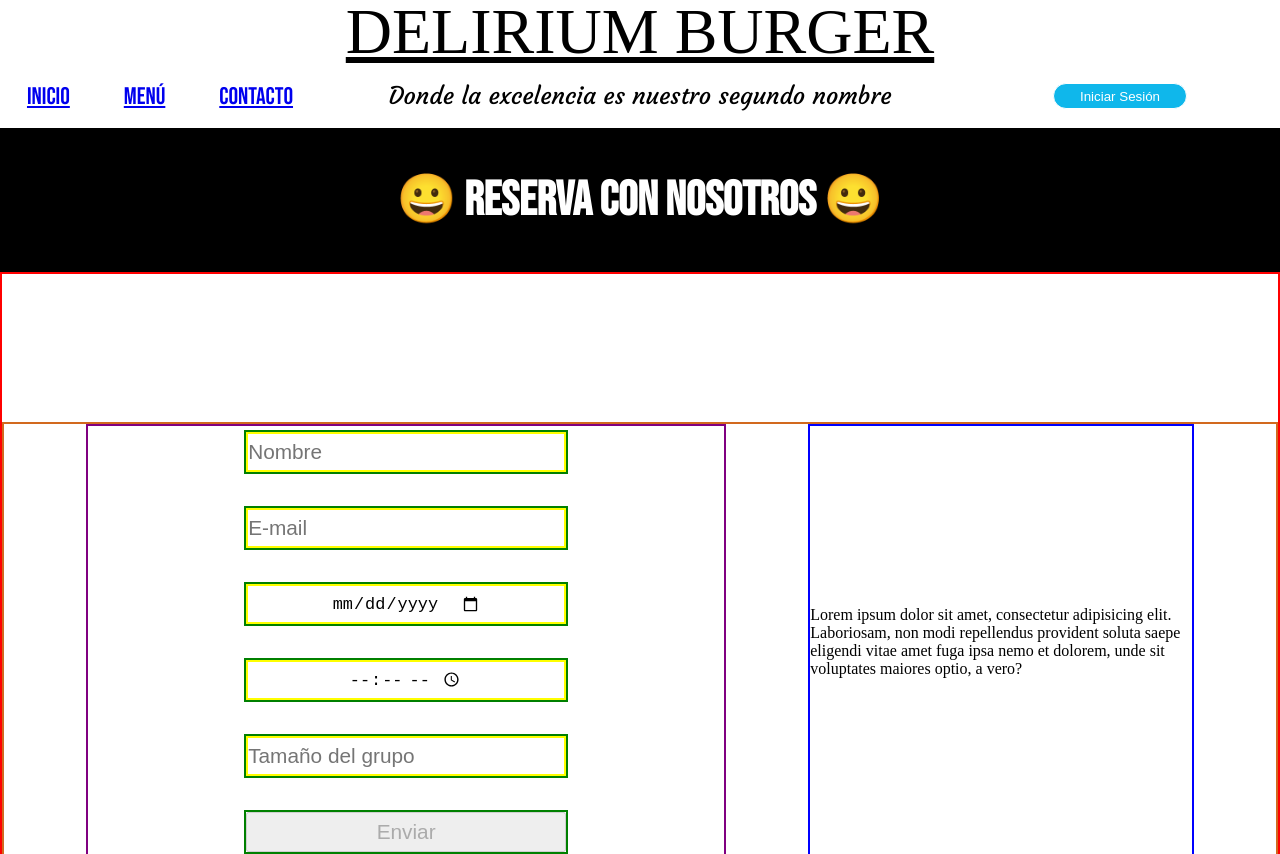
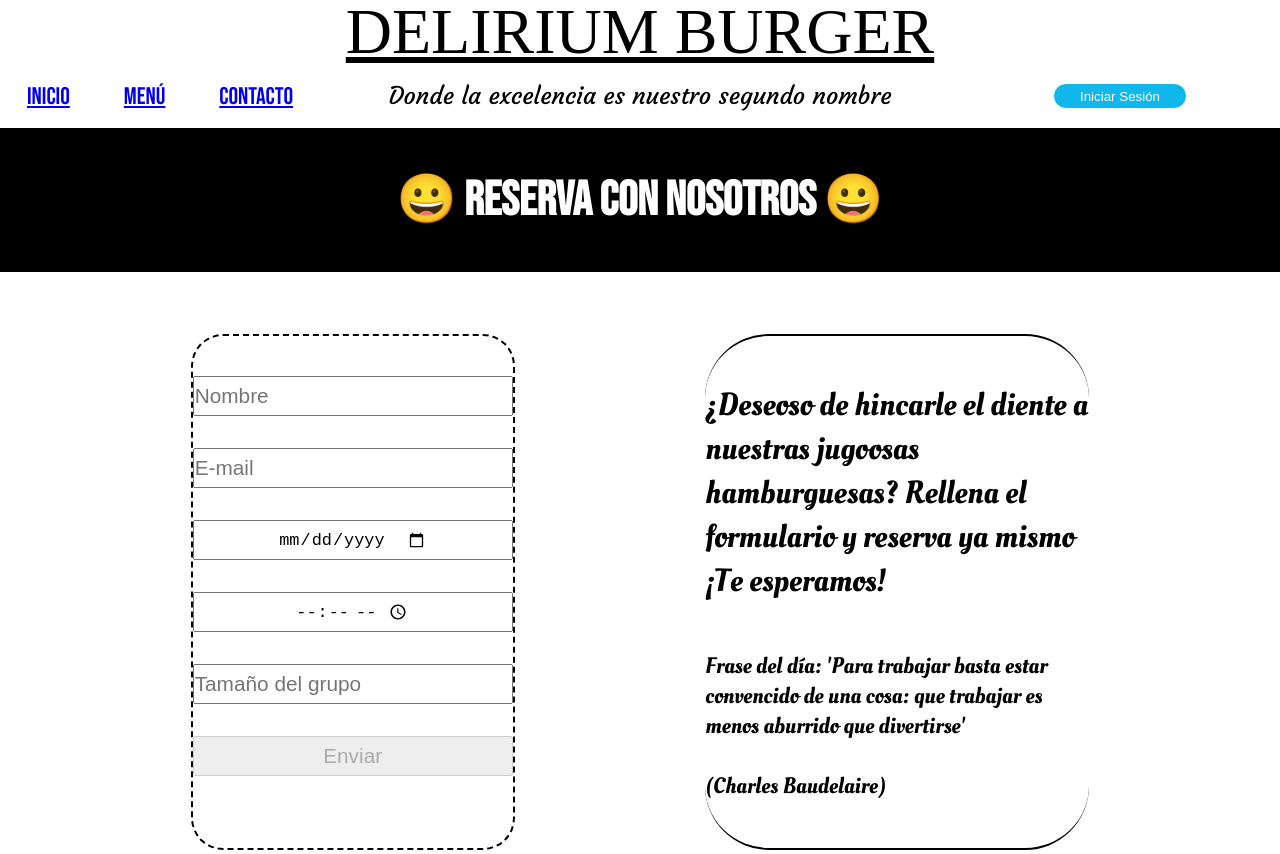
Before and after one commit to Molerog/Restaurante-react, a React (Create React App) app: page /Contact in a window 1280 px wide. Shown: the top 854 px of the page. Built offline with nearby package versions, Linux system fonts and the light colour scheme; a web font is replaced by a local one.

Commit message:
terminada maquetacion form

```diff
--- a/src/Components/Contacto/Contacto.css
+++ b/src/Components/Contacto/Contacto.css
@@ -4,45 +4,53 @@
     display:flex;
     justify-content: center;
     align-items: center;
-    min-height: 92vh;
-    border:2px solid red;
+    min-height: 80vh;
+    /* border:2px solid red;   */
 }
 
-.Message{
-    display: flex;
-    justify-content: center;
-}
+
 
 .FormTextContainer{
     display:flex;
     justify-content: space-evenly;
-    border: 2px solid chocolate;
+    flex:1;
 }
 
 .FormContainer{
     display:flex;
     flex-direction: column;
     justify-content: center;
-    border: 1px solid black;
     align-items: center;
     gap:2em;
-    border:2px solid purple;
-    height: 54vh;
-    flex-basis:50%;
+    border:2px solid black;
+    border-style:dashed;
+    height: 64vh;
+    flex-basis:25%;
+    border-radius: 2em;
 }
 
 .TextContainer{
     display:flex;
-    align-items: center;
-    border:2px solid blue;
-    height: 54vh;
-    flex-basis: 30%;
+    border:2px solid black;
+    justify-content: space-evenly;
+    flex-direction: column;
+    height: 64vh;
+    flex-basis:30%;
+    font-family: 'Oleo Script', cursive;
+    font-size:2em;
+    border-radius: 2em;
+    border-right:1px;
+    border-left:1px;
+}
+
+.SubText{
+    font-size: 0.7em;
 }
 
 .FormContainer div{
     display:flex;
     justify-content: center;
-    border: 2px solid green;
+    /* border: 2px solid green; */
     width:20em;
     height: 5vh;
 }
@@ -50,7 +58,6 @@
 .FormContainer div input{
     display:flex;
     justify-content: center;
-    border:2px solid yellow;
     flex:1;
     font-size: 1.3em;
 }
@@ -59,3 +66,10 @@
     flex:1;
     font-size:1.3em;
 }
+
+.Message{
+    display: flex;
+    justify-content: center;
+    align-items: center;
+    font-size: 2em;
+}
--- a/src/Components/Contacto/Contacto.jsx
+++ b/src/Components/Contacto/Contacto.jsx
@@ -111,19 +111,23 @@ const Contacto = () => {
                 Enviar
               </button>
             </div>
+            <article className="Message">{message}</article>
           </form>
           <div className="TextContainer">
-            <p>
-              {" "}
-              Lorem ipsum dolor sit amet, consectetur adipisicing elit.
-              Laboriosam, non modi repellendus provident soluta saepe eligendi
-              vitae amet fuga ipsa nemo et dolorem, unde sit voluptates maiores
-              optio, a vero?
-            </p>
+            <div className="TextWaitYou">
+              <p>
+                ¿Deseoso de hincarle el diente a nuestras jugoosas hamburguesas?
+                Rellena el formulario y reserva ya mismo ¡Te esperamos!
+              </p>
+            </div>
+            <div className = 'SubText'>
+              <p>
+                Frase del día: 'Para trabajar basta estar convencido de una cosa: que trabajar es menos aburrido que divertirse' <br></br><br></br>(Charles Baudelaire)
+              </p>
+            </div>
           </div>
         </div>
       </section>
-      <div className="Message">{message}</div>
     </>
   );
 };
```
